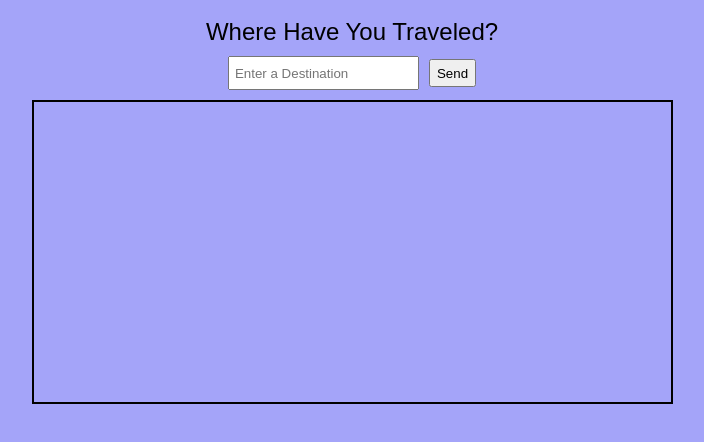
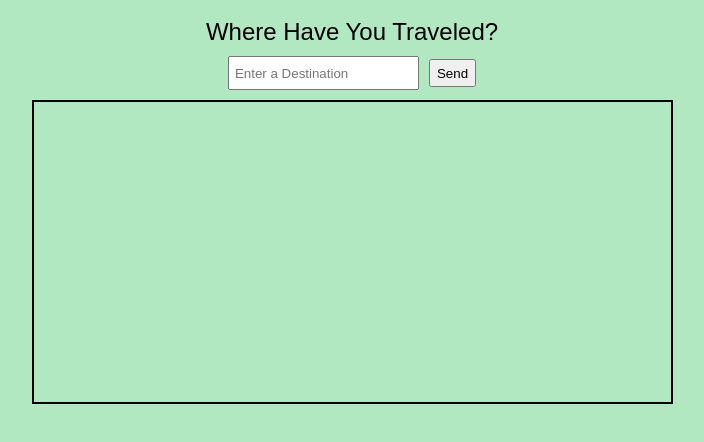
Before and after one commit to samanthachapa/destination-board, a website: page public/index.html in a window 1280 px wide. Shown: the whole page, without its empty margins (288-992 px from the left). Drawn offline with nearby package versions, Linux system fonts and the light colour scheme; no server answers.

Commit message:
Styles update

```diff
--- a/public/style.css
+++ b/public/style.css
@@ -1,5 +1,5 @@
 body {
-    background-color: rgb(164, 164, 249);
+    background-color: rgb(177, 232, 194);
     font-family: Arial, Helvetica, sans-serif;
 }
 .container {
```
